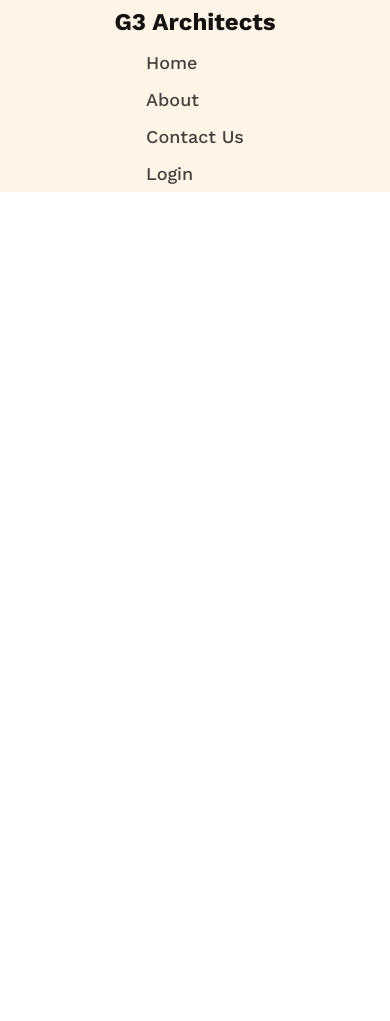
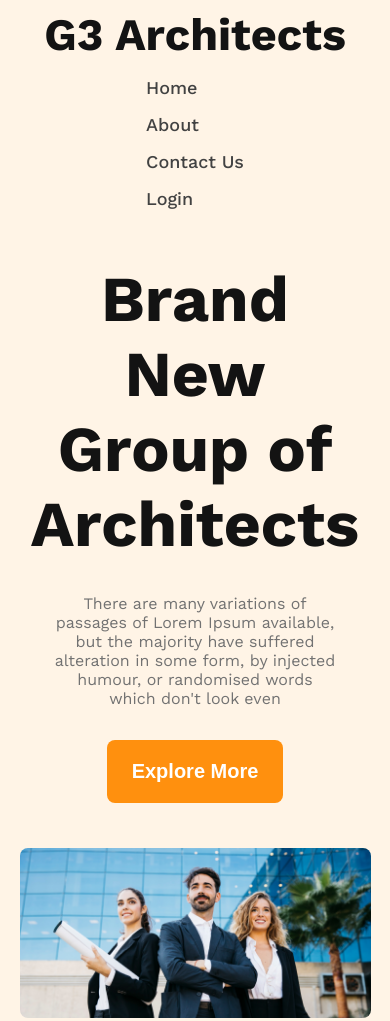
Before and after one commit to MahmudaJahan99/G3-Architects, a plain HTML site: page index.html in a window 390 px wide. Before the commit the page ends 844 px from the top, so only its background shows below. Drawn offline with nearby package versions, Linux system fonts and the light colour scheme.

Commit message:
banner added

```diff
--- a/index.html
+++ b/index.html
@@ -16,7 +16,7 @@
         <!---------- Navigation Bar Start ---------->
         <nav id="navbar" class="container d-flex">
             <!----- Logo ----->
-            <h1 id="logo" class="dark1">
+            <h1 id="logo" class="dark1 title">
                 G3 Architects
             </h1>
             <!----- Menu ----->
@@ -37,6 +37,22 @@
         </nav>
         <!---------- Navigation Bar End ---------->
 
+        <!---------- Banner / Hero Section ---------->
+        <div class="banner container">
+            <div class="banner-desc d-flex flex-col-center center">
+                <h1 class="dark1">
+                    Brand New<br>
+                    Group of Architects
+                </h1>
+                <p class="dark3 para">
+                    There are many variations of passages of Lorem Ipsum available, but the majority have suffered alteration in some form, by injected humour, or randomised words which don't look even
+                </p>
+                <div class="btn-container">
+                    <button class="primary-btn">Explore More</button>
+                </div>
+            </div>
+            <img class="banner-img" src="images/banner.png" alt="">
+        </div>
     </header>
 
     <main></main>
--- a/styles/responsive.css
+++ b/styles/responsive.css
@@ -1,5 +1,34 @@
 /* Extra small devices (phones, less than 576px) */
 @media (max-width: 575.98px) {
+
+    /*==================== GLOBAL STYLES ====================*/
+    .container {
+        width: 90%;
+        margin: auto;
+    }
+
+    /*----- Fonts -----*/
+    .center {
+        text-align: center;
+    }
+
+    .title {
+        font-size: 2.81rem;
+        font-weight: 700;
+    }
+
+    /*----- Colors -----*/
+    .dark1 {
+        color: #131313;
+    }
+
+    .dark2 {
+        color: #424242;
+    }
+
+    .dark3 {
+        color: #727272;
+    }
 
     /*===== Navigation Bar =====*/
     #navbar {
--- a/styles/style.css
+++ b/styles/style.css
@@ -21,6 +21,27 @@ body {
     display: flex;
 }
 
+.flex-col-center {
+    flex-direction: column;
+    justify-content: center;
+    align-items: center;
+    gap: 2rem;
+}
+
+/*----- Fonts -----*/
+.center {
+    text-align: center;
+}
+
+.title {
+    font-size: 2.81rem;
+    font-weight: 700;
+}
+
+.para {
+    font-size: 1rem;
+}
+
 /*----- Colors -----*/
 .dark1 {
     color: #131313;
@@ -30,6 +51,20 @@ body {
     color: #424242;
 }
 
+.dark3 {
+    color: #727272;
+}
+
+/*----- Buttons -----*/
+.primary-btn {
+    color: rgb(255, 255, 255);
+    font-size: 1.25rem;
+    font-weight: 600;
+    border-radius: 8px;
+    background: #FF900E;
+    padding: 1.25rem 1.55rem;
+    border: none;
+}
 
 /*==================== HEADER ====================*/
 header {
@@ -41,11 +76,6 @@ header {
     justify-content: space-between;
     align-items: center;
     padding: 2% 0;
-}
-
-#navbar #logo {
-    font-size: 2.81;
-    font-weight: 700;
 }
 
 #navbar ul {
@@ -61,3 +91,21 @@ header {
     font-size: 1.125rem;
     font-weight: 500;
 }
+
+/*========== Banner ==========*/
+.banner .banner-desc {
+    width: 80%;
+    margin: auto;
+    padding: 2.81rem 0;
+}
+
+.banner .banner-desc h1 {
+    font-size: 4rem;
+    font-weight: 700;
+    line-height: 75px;
+}
+
+.banner img {
+    border-radius: 8px;
+    width: 100%;
+}
```
